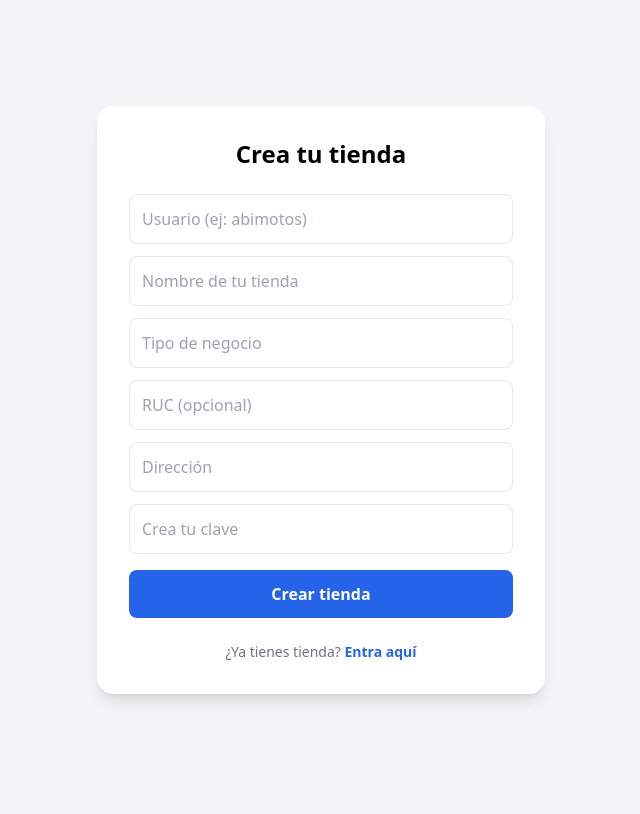
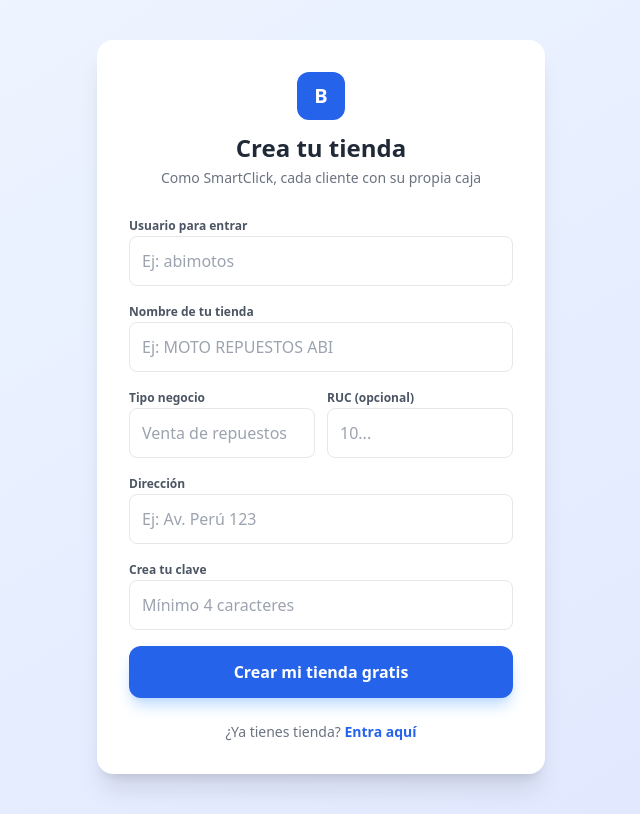
Before and after one commit to nehemiasdelgadovega7-cyber/bachtstore, a Django app: template sistema_ventas/ventas/templates/ventas/registro.html in a window 1280 px wide. Shown: the whole page, without its empty margins (319-959 px from the left). Before the commit the page ends 701 px from the top, so only its background shows below. Run offline with Django 3.2, Linux system fonts and the light colour scheme; the template is opened without the code that fills it, so the values that code supplies are empty; some libraries are stand-ins or nearby versions.

Commit message:
fix final CSRF y registro como smartclick

```diff
--- a/sistema_ventas/sistema_ventas/settings.py
+++ b/sistema_ventas/sistema_ventas/settings.py
@@ -97,3 +97,7 @@ DEFAULT_AUTO_FIELD = 'django.db.models.BigAutoField'
 LOGIN_URL = '/login/'
 LOGIN_REDIRECT_URL = '/dashboard/'
 LOGOUT_REDIRECT_URL = '/login/'
+CSRF_TRUSTED_ORIGINS = [
+    'https://bachtstore.onrender.com',
+    'https://*.onrender.com',
+]
--- a/sistema_ventas/ventas/templates/ventas/registro.html
+++ b/sistema_ventas/ventas/templates/ventas/registro.html
@@ -2,29 +2,50 @@
 <html lang="es">
 <head>
 <meta charset="UTF-8"><meta name="viewport" content="width=device-width, initial-scale=1.0">
-<title>Registro - BachtStore</title>
+<title>Crear tu tienda - BachtStore</title>
 <script src="https://cdn.tailwindcss.com"></script>
 </head>
-<body class="bg-gray-100 flex items-center justify-center min-h-screen py-10">
-<div class="bg-white p-8 rounded-2xl shadow-lg w-full max-w-md">
-<h2 class="text-2xl font-bold text-center mb-6">Crea tu tienda</h2>
+<body class="bg-gradient-to-br from-blue-50 to-indigo-100 flex items-center justify-center min-h-screen py-10 px-4">
+<div class="bg-white p-8 rounded-2xl shadow-xl w-full max-w-md">
+  <div class="text-center mb-6">
+    <div class="w-12 h-12 bg-blue-600 rounded-xl flex items-center justify-center mx-auto mb-3 text-white font-bold text-xl">B</div>
+    <h2 class="text-2xl font-bold text-gray-800">Crea tu tienda</h2>
+    <p class="text-sm text-gray-500 mt-1">Como SmartClick, cada cliente con su propia caja</p>
+  </div>
 
-{% if error %}
-<div class="bg-red-50 text-red-600 p-3 rounded-lg text-sm mb-4 text-center">{{ error }}</div>
-{% endif %}
+  {% if error %}
+  <div class="bg-red-50 border border-red-200 text-red-700 p-3 rounded-lg text-sm mb-4 text-center">{{ error }}</div>
+  {% endif %}
 
-<form method="POST">
-{% csrf_token %}
-<input type="text" name="username" placeholder="Usuario (ej: abimotos)" required class="w-full p-3 border rounded-lg mb-3">
-<input type="text" name="nombre_tienda" placeholder="Nombre de tu tienda" required class="w-full p-3 border rounded-lg mb-3">
-<input type="text" name="tipo_negocio" placeholder="Tipo de negocio" required class="w-full p-3 border rounded-lg mb-3">
-<input type="text" name="ruc" placeholder="RUC (opcional)" class="w-full p-3 border rounded-lg mb-3">
-<input type="text" name="direccion" placeholder="Dirección" class="w-full p-3 border rounded-lg mb-3">
-<input type="password" name="password" placeholder="Crea tu clave" required class="w-full p-3 border rounded-lg mb-4">
-<button type="submit" class="w-full bg-blue-600 text-white p-3 rounded-lg font-bold hover:bg-blue-700">Crear tienda</button>
-</form>
+  <form method="POST" autocomplete="off">
+    {% csrf_token %}
+    <label class="text-xs font-semibold text-gray-600">Usuario para entrar</label>
+    <input type="text" name="username" value="{{ datos.username }}" placeholder="Ej: abimotos" required class="w-full p-3 border border-gray-200 rounded-lg mb-3 focus:ring-2 focus:ring-blue-500 outline-none">
 
-<p class="text-center text-sm mt-6 text-gray-500">¿Ya tienes tienda? <a href="/login/" class="text-blue-600 font-semibold">Entra aquí</a></p>
+    <label class="text-xs font-semibold text-gray-600">Nombre de tu tienda</label>
+    <input type="text" name="nombre_tienda" value="{{ datos.nombre_tienda }}" placeholder="Ej: MOTO REPUESTOS ABI" required class="w-full p-3 border rounded-lg mb-3">
+
+    <div class="grid grid-cols-2 gap-3">
+      <div>
+        <label class="text-xs font-semibold text-gray-600">Tipo negocio</label>
+        <input type="text" name="tipo_negocio" value="{{ datos.tipo_negocio }}" placeholder="Venta de repuestos" required class="w-full p-3 border rounded-lg mb-3">
+      </div>
+      <div>
+        <label class="text-xs font-semibold text-gray-600">RUC (opcional)</label>
+        <input type="text" name="ruc" value="{{ datos.ruc }}" placeholder="10..." class="w-full p-3 border rounded-lg mb-3">
+      </div>
+    </div>
+
+    <label class="text-xs font-semibold text-gray-600">Dirección</label>
+    <input type="text" name="direccion" value="{{ datos.direccion }}" placeholder="Ej: Av. Perú 123" class="w-full p-3 border rounded-lg mb-3">
+
+    <label class="text-xs font-semibold text-gray-600">Crea tu clave</label>
+    <input type="password" name="password" placeholder="Mínimo 4 caracteres" required class="w-full p-3 border rounded-lg mb-4">
+
+    <button type="submit" class="w-full bg-blue-600 text-white p-3.5 rounded-xl font-bold hover:bg-blue-700 shadow-lg shadow-blue-200 transition">Crear mi tienda gratis</button>
+  </form>
+
+  <p class="text-center text-sm mt-6 text-gray-500">¿Ya tienes tienda? <a href="/login/" class="text-blue-600 font-bold hover:underline">Entra aquí</a></p>
 </div>
 </body>
 </html>
```
Also changed, not shown: sistema_ventas/ventas/views.py (+16 -8 lines).
